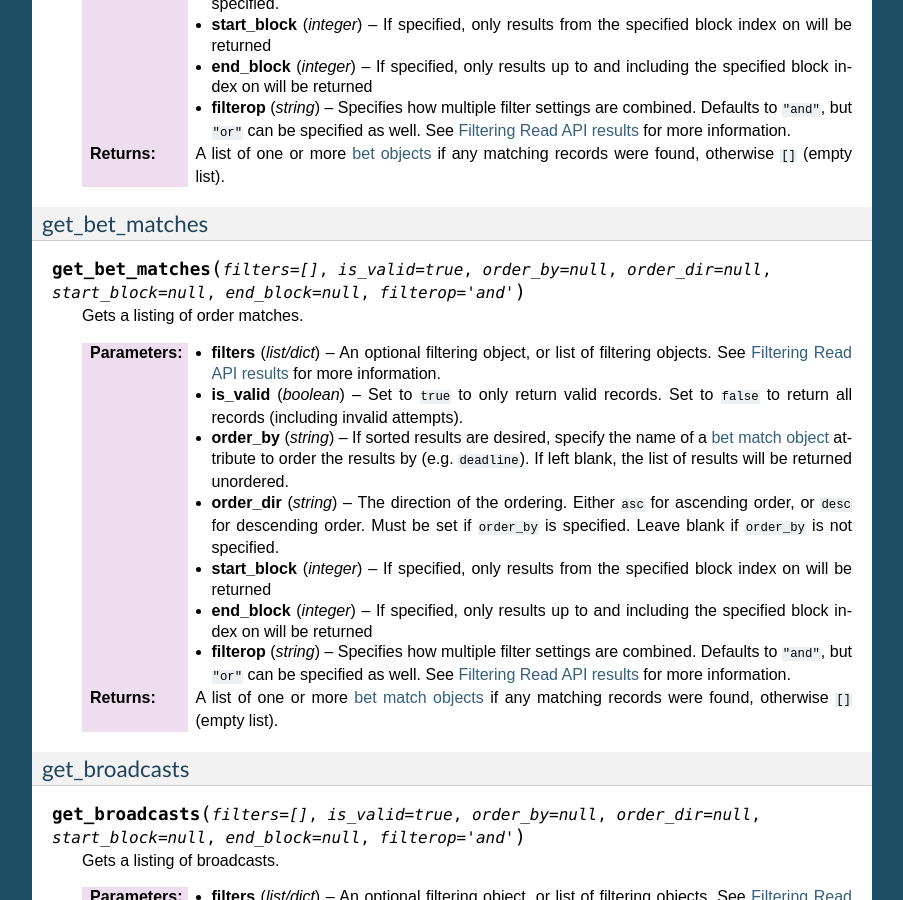
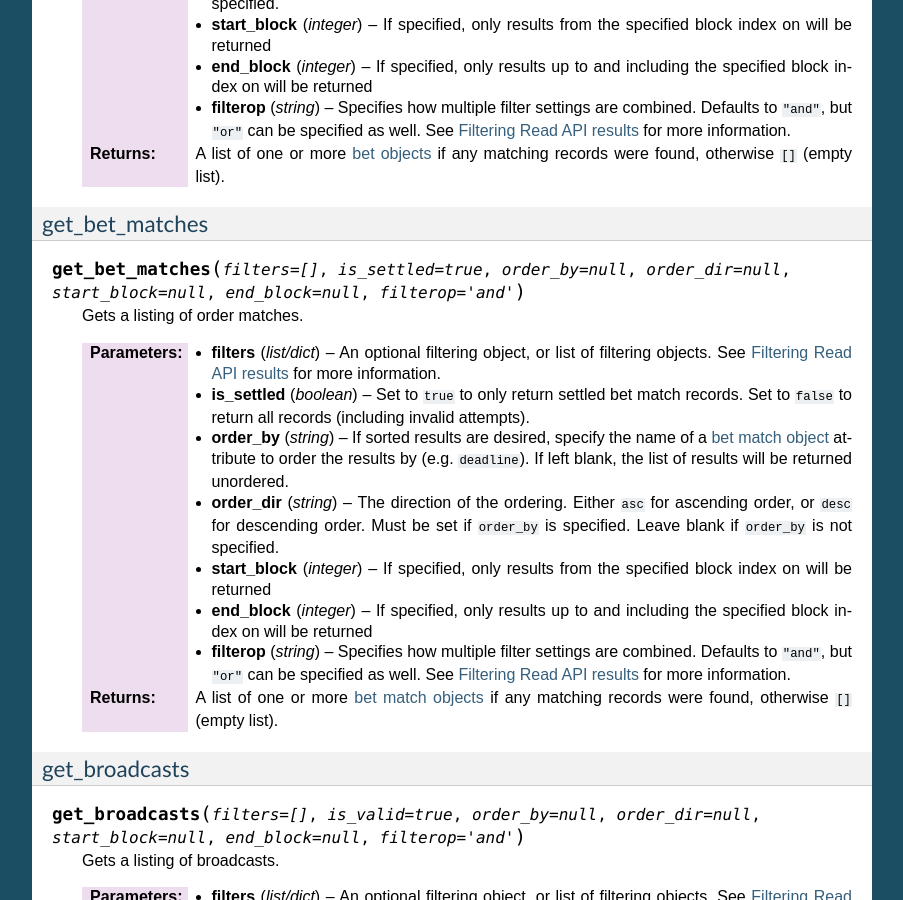
Before and after one commit to CounterpartyXCP/counterparty-core, a Sphinx documentation site: the page built from docs/API.rst, in a window 1280 px wide and 900 px high, scrolled down 4234 px. Shown: the whole window, without its empty margins (198-1101 px from the left). Built offline with Sphinx 7.4.7, drawn with Linux system fonts in a browser that asks for light colours; some of the changed text lies outside the part shown.

Commit message:
fix to get_bet_matches and get_order_matches API calls and relevant docs

```diff
--- a/docs/API.rst
+++ b/docs/API.rst
@@ -255,12 +255,12 @@ get_bets
 get_bet_matches
 ^^^^^^^^^^^^^^^^^^^
 
-.. py:function:: get_bet_matches(filters=[], is_valid=true, order_by=null, order_dir=null, start_block=null, end_block=null, filterop="and")
+.. py:function:: get_bet_matches(filters=[], is_settled=true, order_by=null, order_dir=null, start_block=null, end_block=null, filterop="and")
 
    Gets a listing of order matches.
 
    :param list/dict filters: An optional filtering object, or list of filtering objects. See :ref:`Filtering Read API results <filtering>` for more information.
-   :param boolean is_valid: Set to ``true`` to only return valid records. Set to ``false`` to return all records (including invalid attempts).
+   :param boolean is_settled: Set to ``true`` to only return settled bet match records. Set to ``false`` to return all records (including invalid attempts).
    :param string order_by: If sorted results are desired, specify the name of a :ref:`bet match object <bet-match-object>` attribute to order the results by (e.g. ``deadline``). If left blank, the list of results will be returned unordered.
    :param string order_dir: The direction of the ordering. Either ``asc`` for ascending order, or ``desc`` for descending order. Must be set if ``order_by`` is specified. Leave blank if ``order_by`` is not specified.
    :param integer start_block: If specified, only results from the specified block index on will be returned
@@ -461,12 +461,12 @@ get_orders
 get_order_matches
 ^^^^^^^^^^^^^^^^^^^
 
-.. py:function:: get_order_matches(filters=[], is_valid=true, is_mine=false, order_by=null, order_dir=null, start_block=null, end_block=null, filterop="and")
+.. py:function:: get_order_matches(filters=[], is_completed=true, is_mine=false, order_by=null, order_dir=null, start_block=null, end_block=null, filterop="and")
 
    Gets a listing of order matches.
 
    :param list/dict filters: An optional filtering object, or list of filtering objects. See :ref:`Filtering Read API results <filtering>` for more information.
-   :param boolean is_valid: Set to ``true`` to only return valid records. Set to ``false`` to return all records (including invalid attempts).
+   :param boolean is_completed: Set to ``true`` to only return completed order match records. Set to ``false`` to return all records (including invalid attempts).
    :param boolean is_mine: Set to ``true`` to include results where either the ``tx0_address`` or ``tx1_address`` exist in the linked ``bitcoind`` wallet.
    :param string order_by: If sorted results are desired, specify the name of an :ref:`order match object <order-match-object>` attribute to order the results by (e.g. ``forward_asset``). If left blank, the list of results will be returned unordered.
    :param string order_dir: The direction of the ordering. Either ``asc`` for ascending order, or ``desc`` for descending order. Must be set if ``order_by`` is specified. Leave blank if ``order_by`` is not specified.
```
Also changed, not shown: 1 other file.
